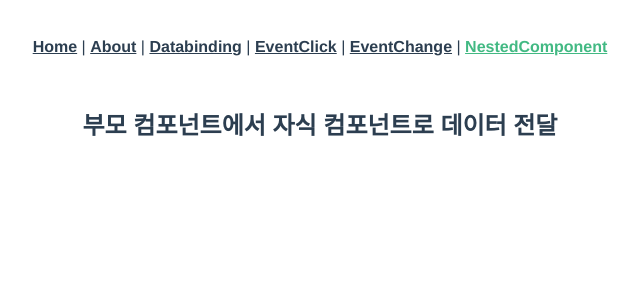
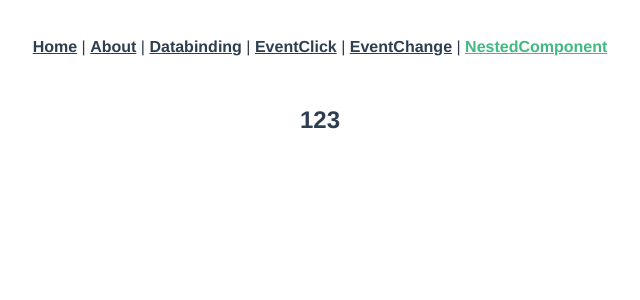
Before and after one commit to ohdowon064/a-week-before-entering-the-vuejs-project, a Vue app: page /nested in a window 1280 px wide. Shown: the top 300 px of the page, without its empty margins (320-960 px from the left). Built offline with nearby package versions, Linux system fonts and the light colour scheme.

Commit message:
dynamic prop pass

```diff
--- a/src/components/NestedComponent.vue
+++ b/src/components/NestedComponent.vue
@@ -1,6 +1,6 @@
 <template>
 <div>
-  <PageTitle title="부모 컴포넌트에서 자식 컴포넌트로 데이터 전달"/>
+  <PageTitle :title="title"/>
 </div>
 </template>
 
@@ -8,7 +8,12 @@
 import PageTitle from "@/components/PageTitle";
 export default {
   name: "NestedComponent",
-    components: {PageTitle}
+  components: {PageTitle},
+  data() {
+    return {
+      title: "123"
+    }
+  }
 }
 </script>
 
```
